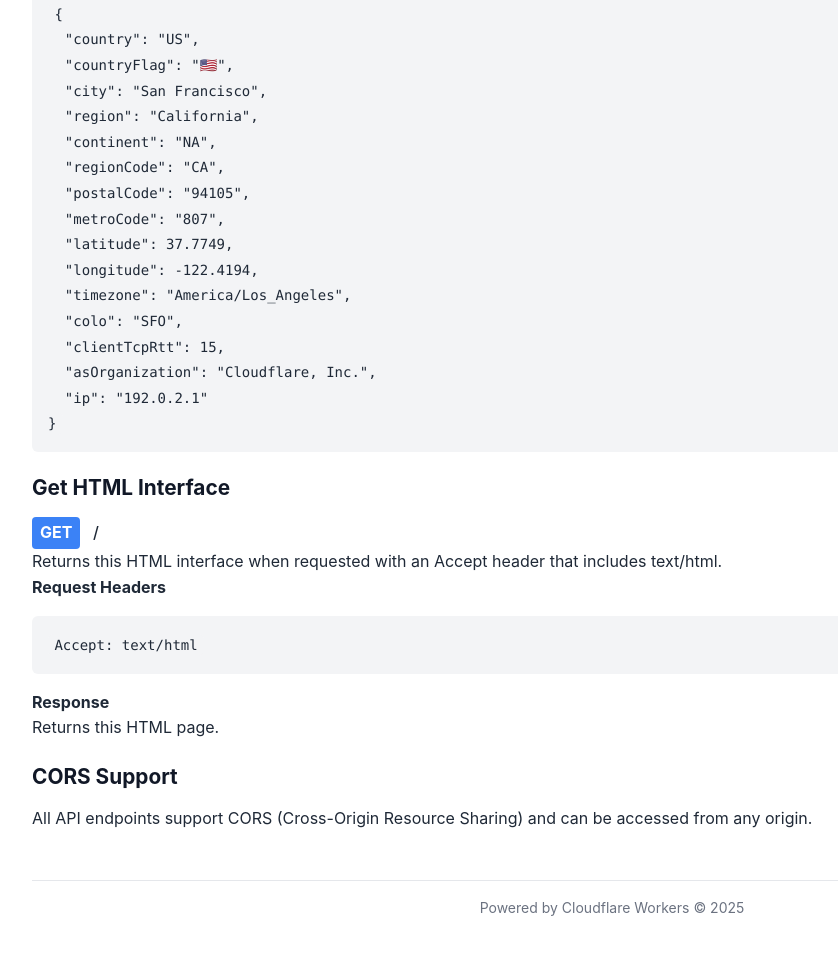
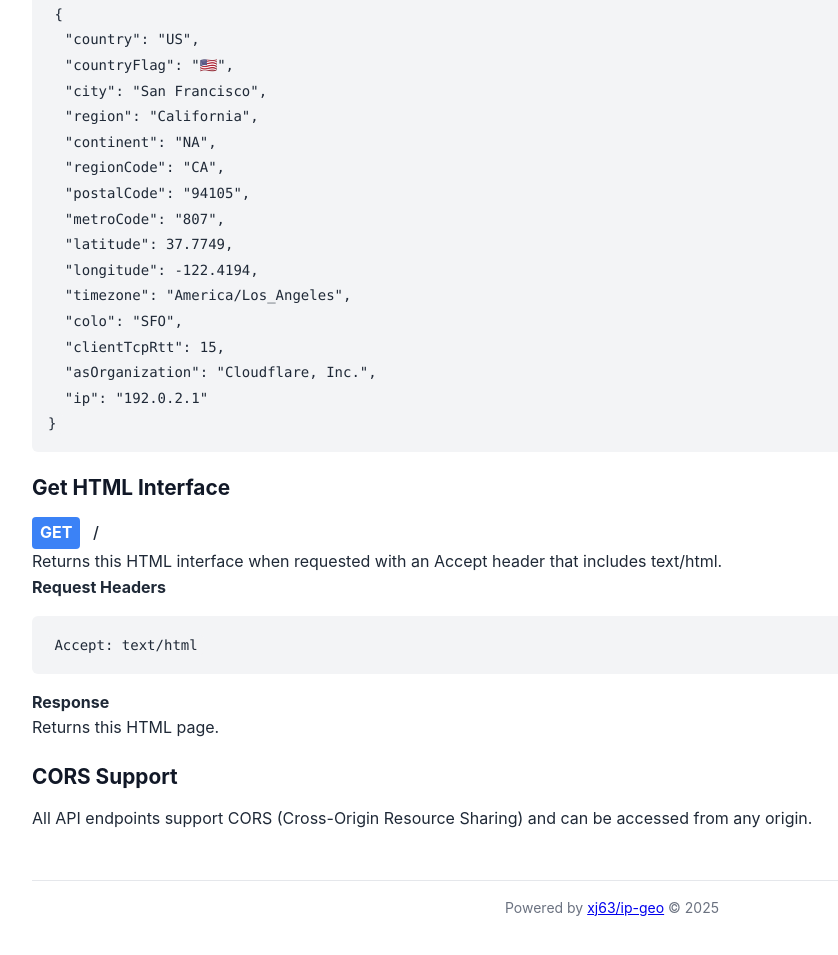
Before and after one commit to xj63/ip-geo, a website: page src/index.html in a window 1280 px wide. Shown: the part 618-1573 px from the top of the page, without its empty margins (28-866 px from the left). Drawn offline with Linux system fonts and the light colour scheme.

Commit message:
feat: Add link to xj63/ip-geo in the footer

```diff
--- a/src/index.html
+++ b/src/index.html
@@ -341,7 +341,9 @@
 		</main>
 
 		<footer>
-			<p>Powered by Cloudflare Workers &copy; <span id="current-year"></span></p>
+			<p>
+				Powered by <a href="https://github.com/xj63/ip-geo" target="_blank">xj63/ip-geo</a> &copy; <span id="current-year"></span>
+			</p>
 		</footer>
 
 		<script>
```
